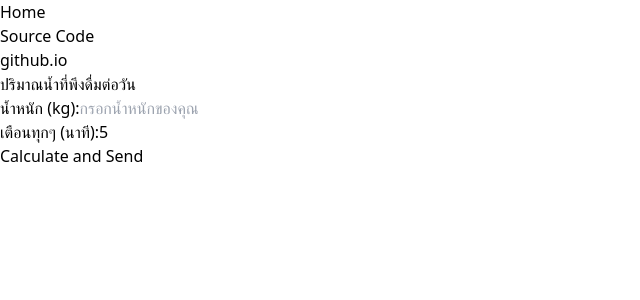
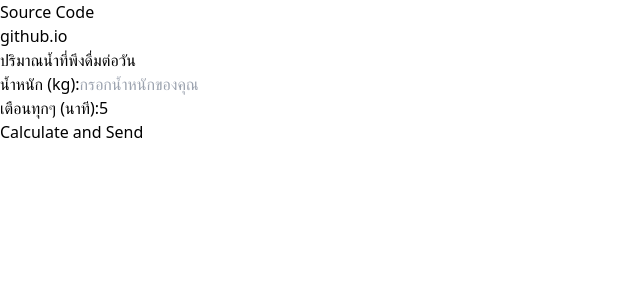
Before and after one commit to Suchaya-aum/Make-It-Shape, a Next.js app in the folder make_it_shape/: page / in a window 1280 px wide. Shown: the top 300 px of the page, without its empty margins (0-640 px from the left). Built offline with nearby package versions, Linux system fonts and the light colour scheme.

Commit message:
Update Navbar.jsx

```diff
--- a/make_it_shape/src/app/components/Navbar.jsx
+++ b/make_it_shape/src/app/components/Navbar.jsx
@@ -6,11 +6,6 @@ function Navbar() {
     <nav className='bg-[#ffff] text-[#044b65] p-2 '>
       <div className="container p-5 mx-auto shadow-lg rounded-lg">
         <div className='flex justify-between items-center px-8'>
-            <div>
-                <Link href='/'>
-                  <span className="text-lg font-bold">Home</span>
-                </Link>
-            </div>
             <ul className='flex space-x-4 text-[#044b65] '>
                 <li><Link href='https://github.com/Suchaya-aum/Make-It-Shape'>Source Code</Link></li>
                 <li><Link href='https://suchaya-aum.github.io/Make-It-Shape/'>github.io</Link></li>
```
